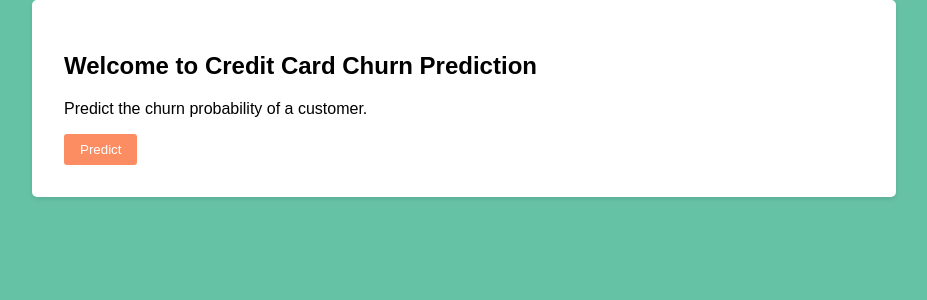
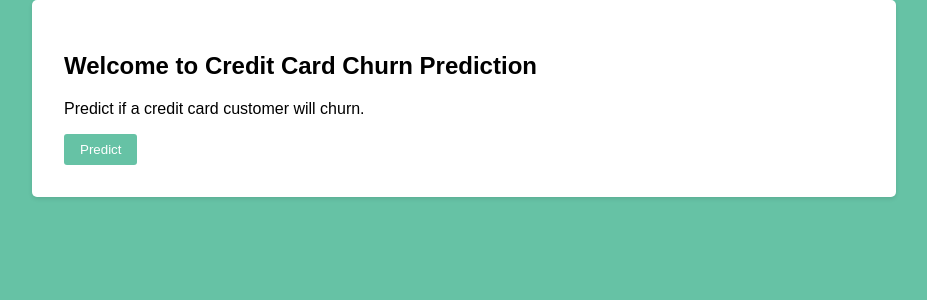
Before and after one commit to allmeidaapedro/Churn-Prediction-Credit-Card, a Flask app: page / in a window 1280 px wide. Shown: the part 146-446 px from the top of the page, without its empty margins (176-1103 px from the left). Run offline with Flask 3, Linux system fonts and the light colour scheme.

Commit message:
Application.py

```diff
--- a/application.py
+++ b/application.py
@@ -79,7 +79,7 @@ def predict_datapoint():
             total_trans_amt=request.form.get('total_trans_amt'),
             total_trans_ct=request.form.get('total_trans_ct'),
             total_ct_chng_q4_q1=request.form.get('total_ct_chng_q4_q1'),
-            avg_utilization_ratio=request.form.get('avg_utilization_ratio'),
+            avg_utilization_ratio=request.form.get('avg_utilization_ratio')
         )
 
         input_df = input_data.get_input_data_df()
--- a/templates/index.html
+++ b/templates/index.html
@@ -31,7 +31,7 @@
 
         /* Styles for the "Predict" button */
         .predict-button {
-            background-color: #fc8d62;
+            background-color: #66c2a5;
             color: #ffffff;
             padding: 0.5rem 1rem;
             border: none;
@@ -51,7 +51,7 @@
     </header>
     <div class="container">
         <h2>Welcome to Credit Card Churn Prediction</h2>
-        <p>Predict the churn probability of a customer.</p>
+        <p>Predict if a credit card customer will churn.</p>
         <button class="predict-button" onclick="window.location.href='/predictdata'">Predict</button>
     </div>
 </body>
```
Also changed, not shown: templates/home.html (+4 -7 lines).
